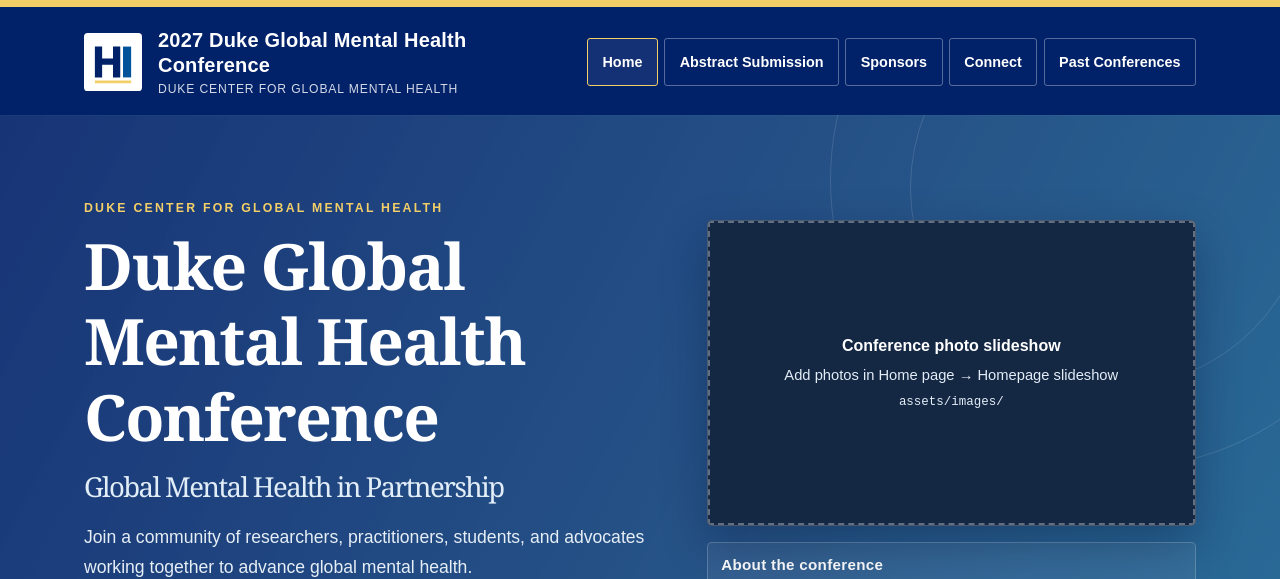
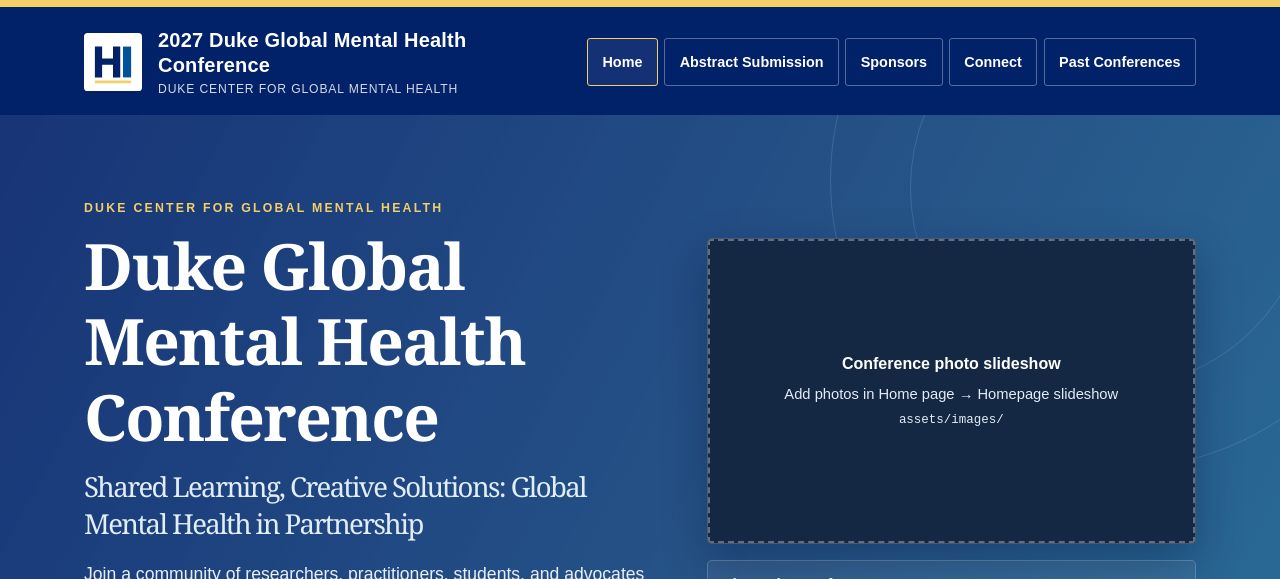
Before and after one commit to Duke-CGMH/dukegmhconference2027, a Jekyll site: the page built from index.html, in a window 1280 px wide and 900 px high, cut to the strip 0-579 px from the top of the window. Built offline with Jekyll 4.4.1, drawn with Linux system fonts in a browser that asks for light colours.

Commit message:
Update _data/cms/home.json (via Pages CMS)

```diff
--- a/_data/cms/home.json
+++ b/_data/cms/home.json
@@ -2,7 +2,7 @@
   "eyebrow": "Duke Center for Global Mental Health",
   "hero_title": "Duke Global Mental Health Conference",
   "title_background": "assets/images/alcoholsymposium2025-1536x1024-1.jpg",
-  "hero_subtitle": "Global Mental Health in Partnership",
+  "hero_subtitle": "Shared Learning, Creative Solutions: Global Mental Health in Partnership",
   "hero_description": "Join a community of researchers, practitioners, students, and advocates working together to advance global mental health.",
   "register_label": "Register Now",
   "register_url": "https://duke.qualtrics.com/jfe/form/SV_7NzQZ50jxGW9YVg",
```
